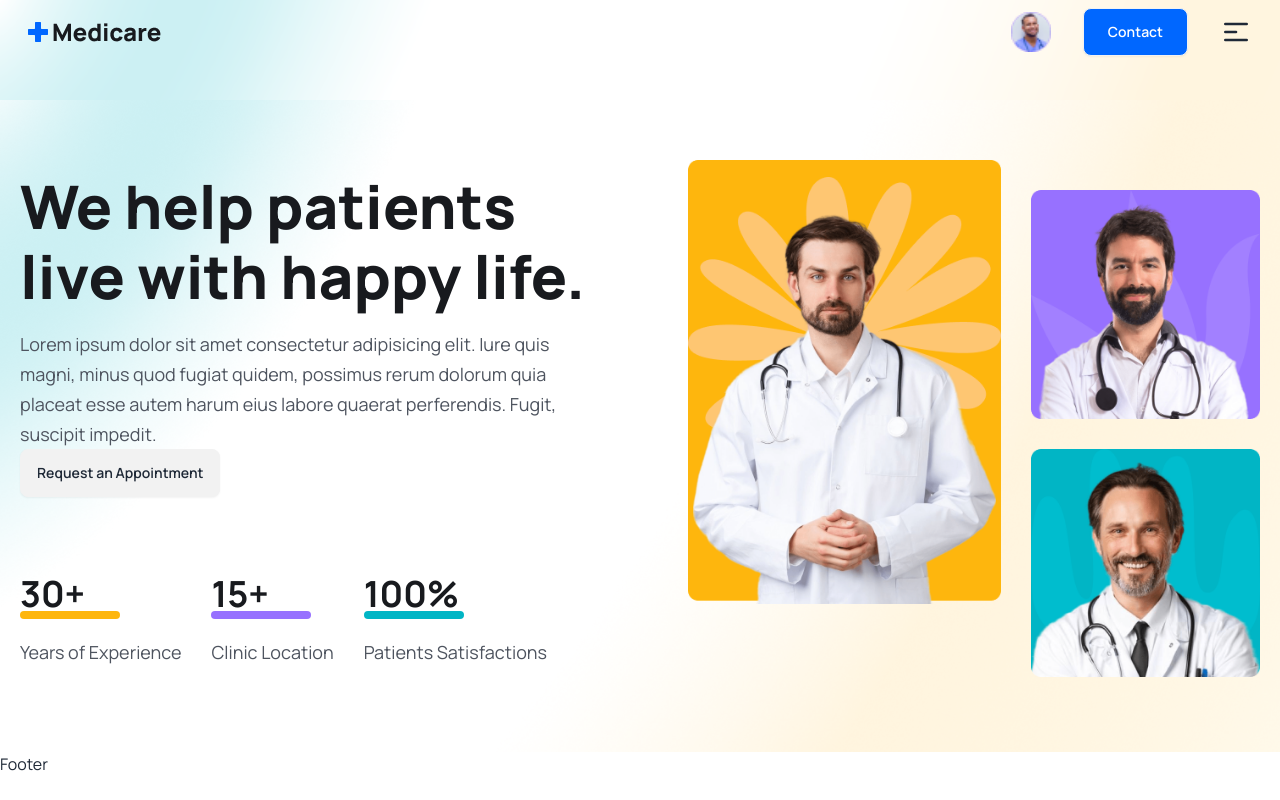
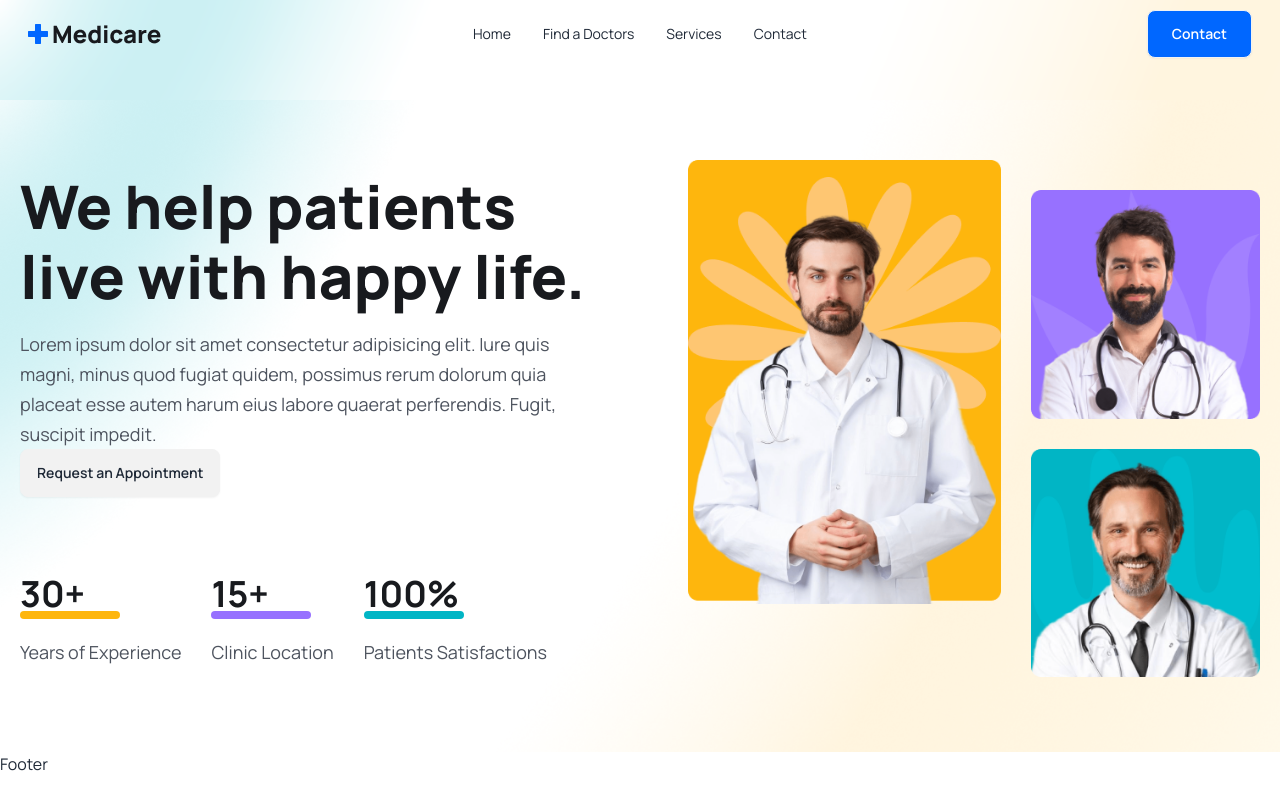
Before and after one commit to codewithriad/madical-booking-app-stripe, a React (Vite) app in the folder client/: page / in a window 1280 px wide. Built offline with nearby package versions, Linux system fonts and the light colour scheme.

Commit message:
again toutchsome of header and body features for completations

```diff
--- a/client/src/components/Header/Header.jsx
+++ b/client/src/components/Header/Header.jsx
@@ -4,6 +4,7 @@ import avater from '../../assets/images/avatar-icon.png';
 import logo from "../../assets/images/logo.png";
 const Header = () => {
   const [isOpen, setIsOpen] = useState(false);
+  const [user, setUser] = useState(false);
   const navLinks = [
     {
       path: "/",
@@ -35,7 +36,7 @@ const Header = () => {
               </Link>
             </div>
             {/* ======== navigation on center ======== */}
-            <div className="navbar-center flex md:hidden">
+            <div className="navbar-center md:flex hidden">
               <ul className="menu menu-horizontal px-1">
                 {navLinks.map((items, index) => {
                   return (
@@ -49,16 +50,16 @@ const Header = () => {
             {/* ============= Hamburger menu =========== */}
             <div className="navbar-end flex justify-end gap-8">
               <figure>
-                <img src={avater} className="w-10" alt="login-user" />
+                {user && <img src={avater} className="w-10" alt="login-user" />}
               </figure>
               <button className="btn bg-primaryColor text-white px-6  ">
                 <Link to="/contact">Contact</Link>
               </button>
-              <div className="hidden md:flex">
-                <div className="dropdown relative">
+              <div className="flex md:hidden">
+                <div className="dropdown relative flex">
                   <button
                     onClick={() => setIsOpen(!isOpen)}
-                    className="md:flex w-8 h-8 focus:outline-none z-20 relative"
+                    className="flex w-8 h-8 focus:outline-none z-20 relative"
                   >
                     {isOpen ? (
                       <svg
--- a/client/src/pages/Home.jsx
+++ b/client/src/pages/Home.jsx
@@ -24,7 +24,7 @@ const Home = () => {
               </div>
               {/* ============ hero counter line ============ */}
 
-              <div className="mt-[30px] lg:mt-[70px] flex flex-col lg:flex-row lg:items-center gap-5 lg:gap-[30px]">
+              <div className="mt-[30px] lg:mt-[70px] flex flex-row lg:items-center gap-5 lg:gap-[30px]">
                 <div>
                   <h2 className="text-[36px] leading-[56px] lg:text[44px] lg:leading-[54px] font-bold text-headingColor">
                     30+
```
